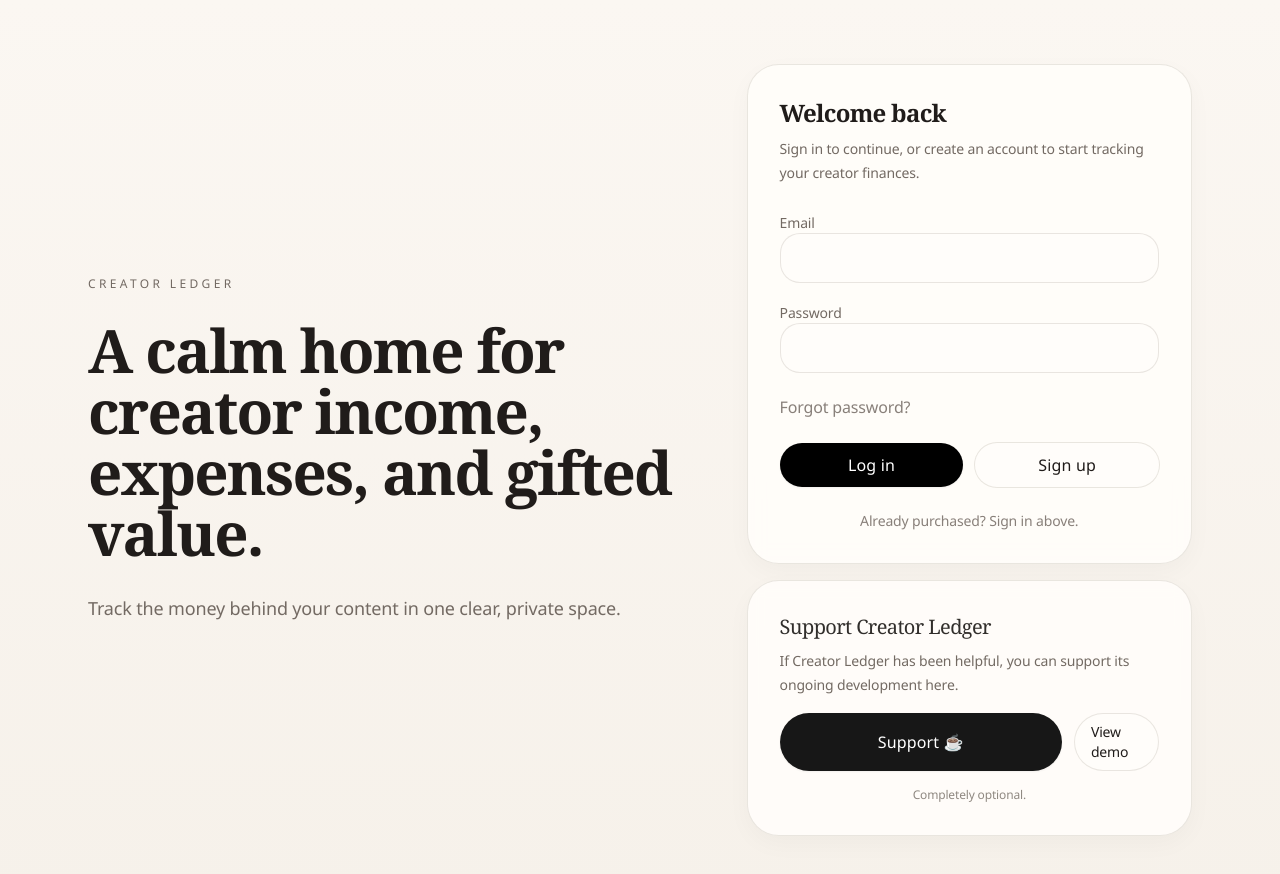
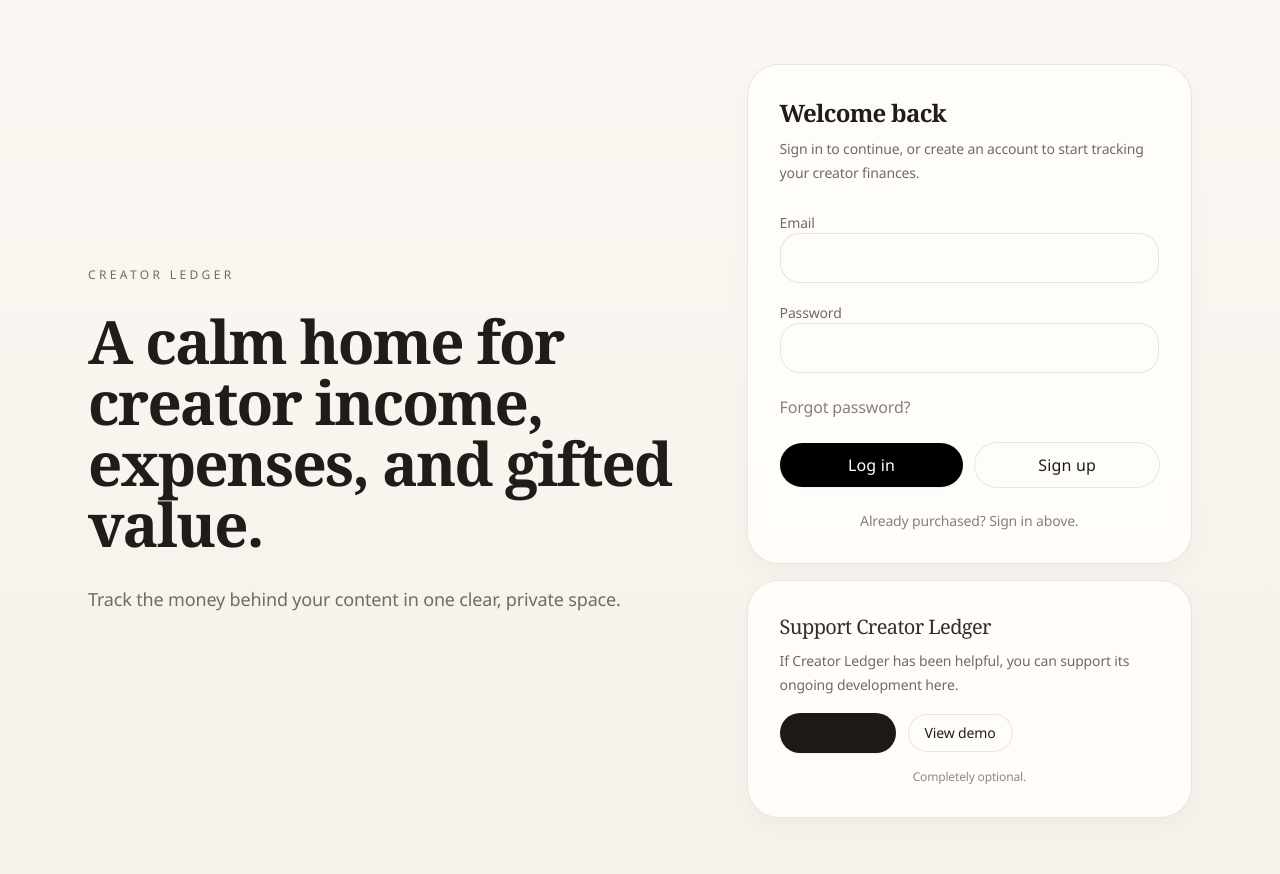
Before and after one commit to sleepingbeautytravels/creator-ledger, a Next.js app: page /auth in a window 1280 px wide. Shown: the top 874 px of the page. Built offline with nearby package versions, Linux system fonts and the light colour scheme; no server answers.

Commit message:
fix support CTA sizing and consistency

```diff
--- a/app/demo/page.tsx
+++ b/app/demo/page.tsx
@@ -2,6 +2,7 @@
 import { MonthlyNoteCard } from "@/components/monthly-note-card";
 import { PaidVsGiftedCard } from "@/components/paid-vs-gifted-card";
 import { SummaryCard } from "@/components/summary-card";
+import { SupportButton } from "@/components/support-button";
 
 const demoSummary = {
   income: 3200,
@@ -33,16 +34,9 @@
             </div>
           </div>
 
-          <div className="space-y-2 pt-1 sm:pt-2">
-            <a
-              href="https://buymeacoffee.com/sleepingbeautytravels"
-              target="_blank"
-              rel="noreferrer"
-              className="inline-flex items-center justify-center rounded-full bg-neutral-900 px-5 py-3 text-sm font-medium text-white no-underline transition duration-300 hover:bg-neutral-800"
-            >
-              Support Creator Ledger
-            </a>
-            <p className="text-center text-xs text-[var(--muted)]/80">
+          <div className="space-y-2 pt-1 sm:pt-2 sm:text-right">
+            <SupportButton className="min-w-[116px]" />
+            <p className="text-xs text-[var(--muted)]/80">
               Completely optional — if you find this helpful.
             </p>
           </div>
--- /dev/null
+++ b/components/support-button.tsx
@@ -0,0 +1,16 @@
+type SupportButtonProps = {
+  className?: string;
+};
+
+export function SupportButton({ className = "" }: SupportButtonProps) {
+  return (
+    <a
+      href="https://buymeacoffee.com/sleepingbeautytravels"
+      target="_blank"
+      rel="noreferrer"
+      className={`inline-flex items-center justify-center rounded-full bg-stone-900 px-4 py-2.5 text-sm font-medium text-white no-underline shadow-[0_1px_2px_rgba(32,28,26,0.05)] transition-[background-color,box-shadow] duration-300 ease-out hover:bg-stone-800 hover:shadow-[0_6px_16px_rgba(32,24,16,0.06)] ${className}`.trim()}
+    >
+      Support
+    </a>
+  );
+}
--- a/components/support-card-actions.tsx
+++ b/components/support-card-actions.tsx
@@ -1,16 +1,9 @@
-"use client";
-
-import { Button } from "@/components/button";
+import { SupportButton } from "@/components/support-button";
 
 export function SupportCardActions() {
   return (
-    <div className="flex flex-col gap-3 sm:flex-row">
-      <Button
-        className="bg-neutral-900 text-white hover:bg-neutral-800 w-full"
-        onClick={() => window.open("https://buymeacoffee.com/sleepingbeautytravels", "_blank")}
-      >
-        Support ☕
-      </Button>
+    <div className="flex flex-col gap-3 sm:flex-row sm:items-center">
+      <SupportButton className="min-w-[116px]" />
 
       <a
         href="/demo"
```
